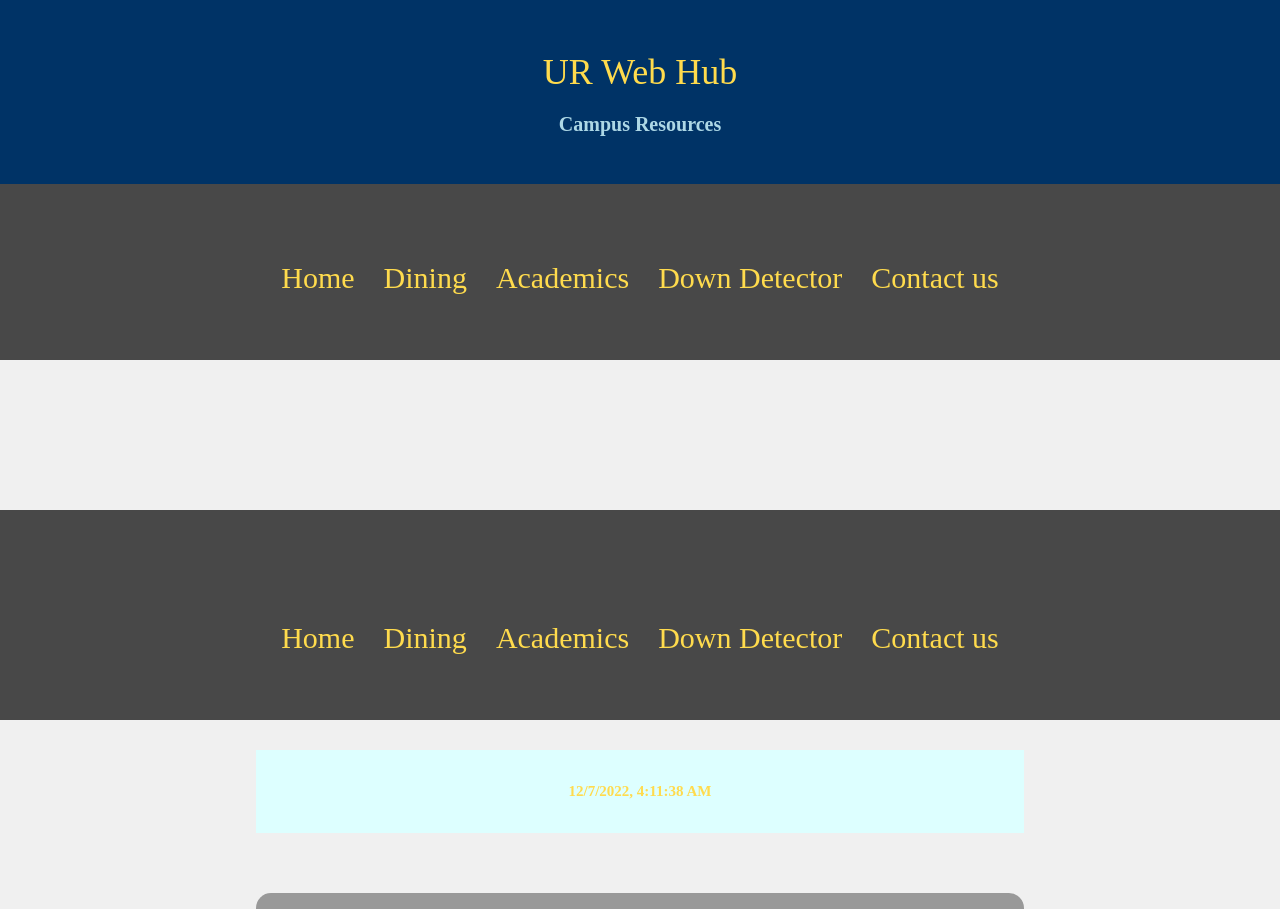
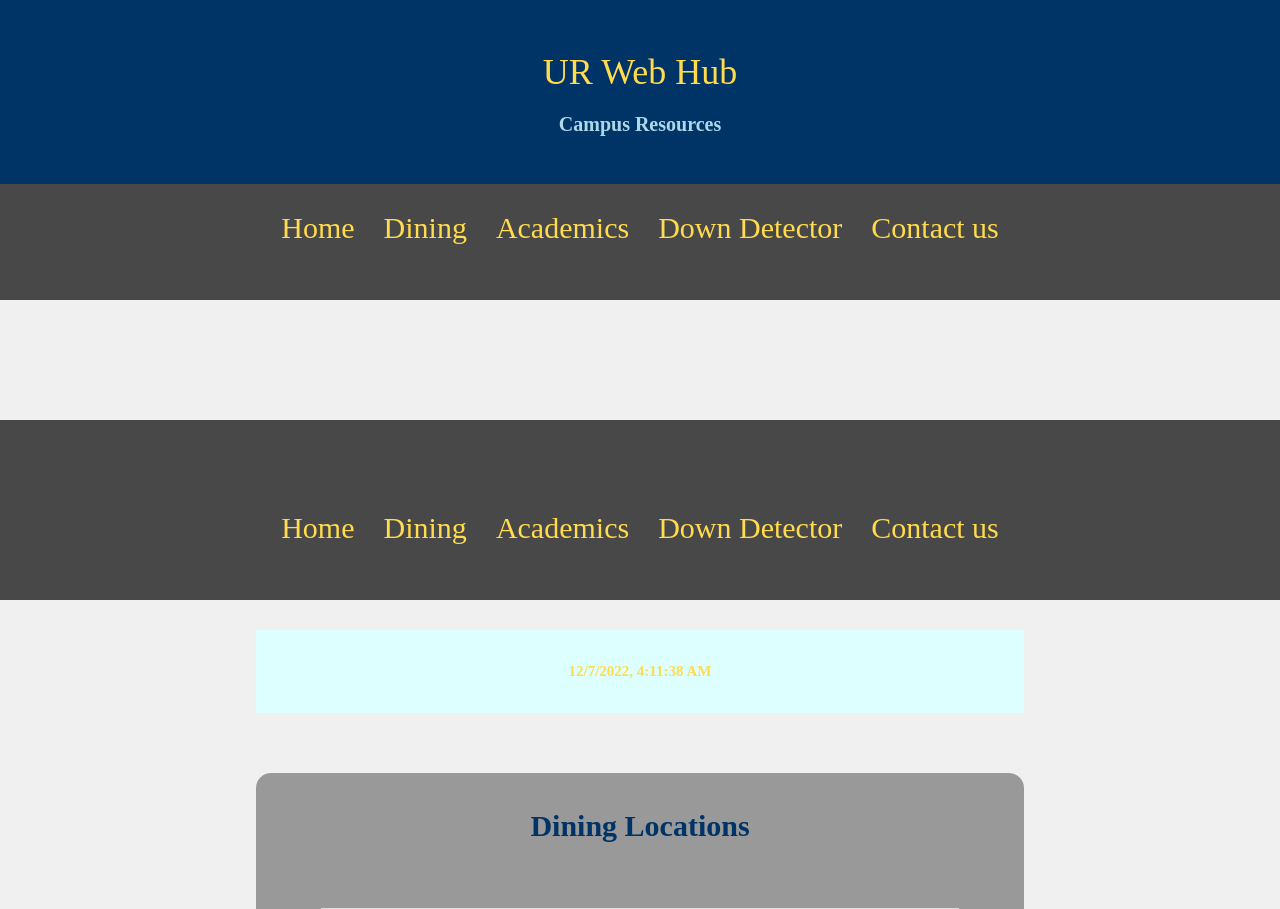
Before and after one commit to rachael2016/UR-Web-Hub, a Flask app: page /dining in a window 1280 px wide. Shown: the top 909 px of the page. Run offline with Flask 2, Linux system fonts and the light colour scheme; some libraries are stand-ins or nearby versions.

Commit message:
changing ul padding again

```diff
--- a/static/styles.css
+++ b/static/styles.css
@@ -111,6 +111,11 @@ fieldset {
 
 
 @media screen and (min-width: 200px) and (max-width: 550px) {
+
+	.header {
+		margin-bottom: 10em;
+	}
+
 	.lead {
 		max-width: 100%;
 		padding-left:  0px;
@@ -247,8 +252,8 @@ ul {
 	font-family: "Century Gothic";
 	font-size: 20px;
 	text-align: center;
-	padding-top: 2em;
-	padding-bottom: 2em;
+	padding-top: 1em;
+	padding-bottom: 1.5em;
 	padding-left: 0px;
 }
 
@@ -337,7 +342,7 @@ header {
 }
 
 .header {
-	margin-bottom: 10em;
+	margin-bottom: 8em;
 }
 
 img {
```
